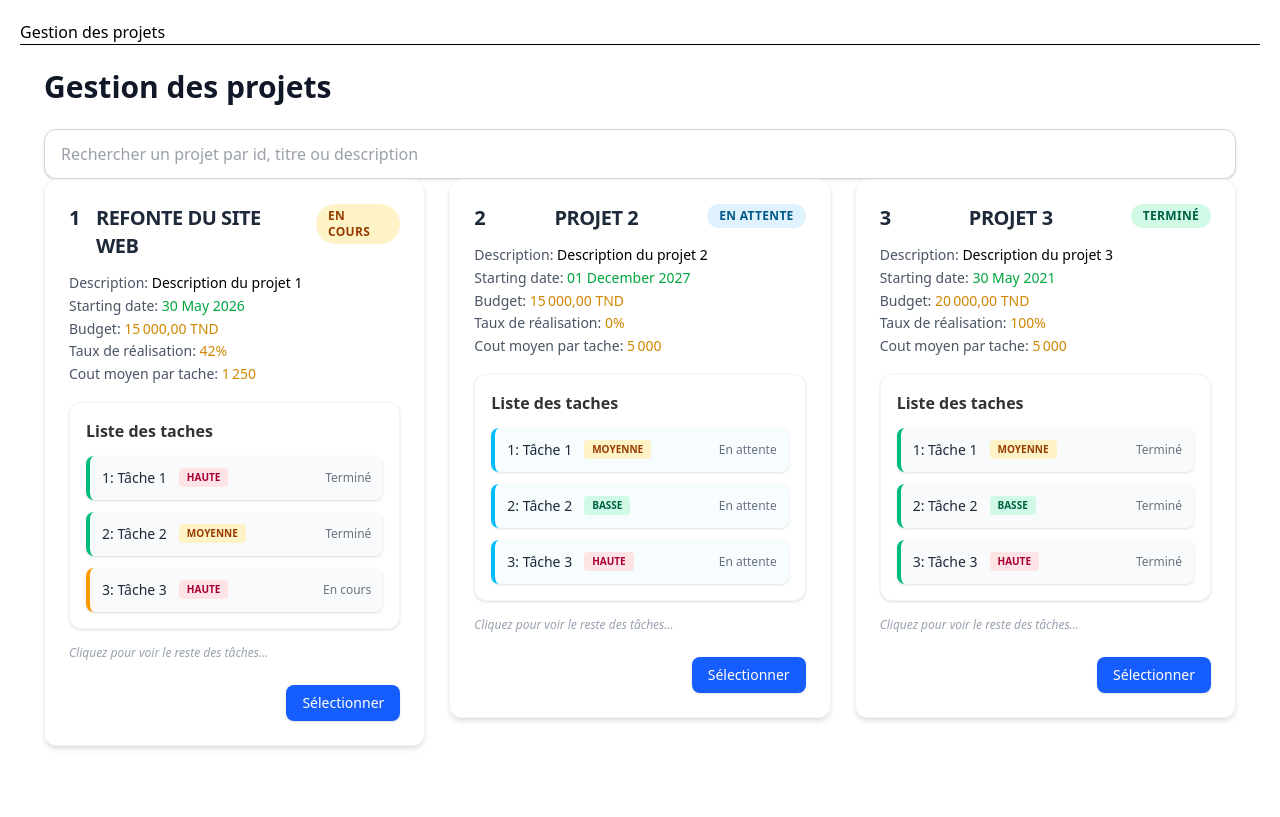
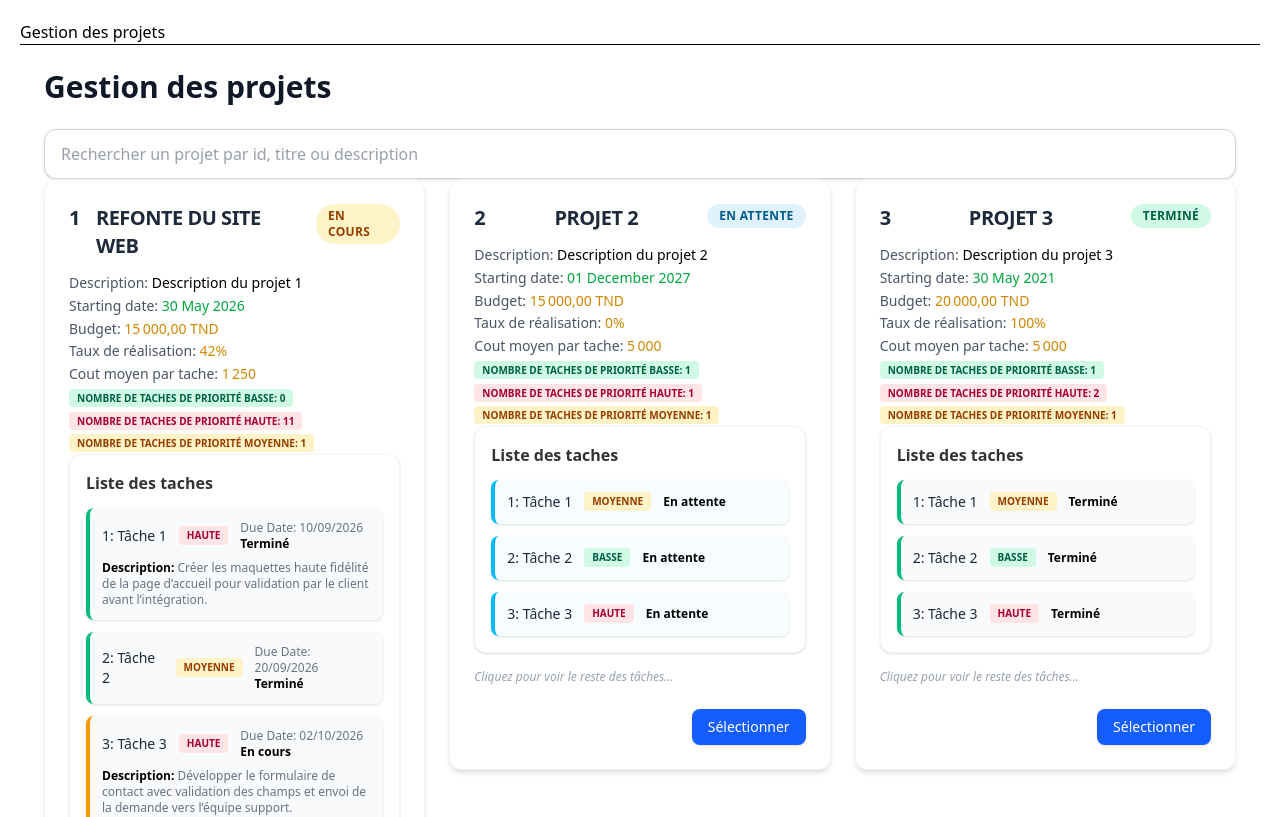
Before and after one commit to Yassine-Turki-git-hub/TaskFlow, an Angular app: page / in a window 1280 px wide. Shown: the top 817 px of the page. Built offline with nearby package versions, Linux system fonts and the light colour scheme.

Commit message:
ajout de tous les pipes intégrés

```diff
--- a/src/app/features/projects/components/project-card/project-card.html
+++ b/src/app/features/projects/components/project-card/project-card.html
@@ -26,7 +26,12 @@
         <p class="text-gray-600 text-sm leading-relaxed">Budget: <span class="text-yellow-600">{{project.budget | currency:'TND':'symbol':'1.2-2':'fr'}}</span></p>
         @if (project.tasks.length > 0){
           <p class="text-gray-600 text-sm leading-relaxed">Taux de réalisation: <span class="text-yellow-600">{{this.getAccomplishmentRatio() | percent}}</span></p>
-          <p class="text-gray-600 text-sm mb-4 leading-relaxed">Cout moyen par tache: <span class="text-yellow-600">{{project.budget/project.tasks.length | number:'1.0-0':'fr'}}</span></p>
+          <p class="text-gray-600 text-sm leading-relaxed">Cout moyen par tache: <span class="text-yellow-600">{{project.budget/project.tasks.length | number:'1.0-0':'fr'}}</span></p>
+        }
+        @for (item of getNumberOfTasksPerPriority() | keyvalue; track item.key){
+          <p class="text-gray-600 text-sm leading-relaxed">
+            <span class="text-[10px] font-bold px-2 py-0.5 rounded uppercase" [ngClass]="getPriorityClass(item.key)">Nombre de taches de priorité  {{item.key}}: {{item.value}}</span>
+          </p>
         }
 
         <!-- Section Tâches : affichée uniquement si le projet est sélectionné -->
--- a/src/app/features/projects/components/project-card/project-card.ts
+++ b/src/app/features/projects/components/project-card/project-card.ts
@@ -3,6 +3,7 @@ import { Component, EventEmitter, Input, Output } from '@angular/core';
 import { ProjectModel } from '../../models/project.model';
 import { TaskList } from '../task-list/task-list';
 import { TypeStatus } from '../../models/type-status';
+import { TypePriority } from '../../models/type-priority';
 
 @Component({
   imports: [CommonModule, TaskList],
@@ -33,10 +34,28 @@ export class ProjectCard {
     }
     return (completeTasks/this.project.tasks.length);
   }
-  /*
-  getNumberOfTasksPerPriority(): number{
 
-    for (let task of this.project.tasks | KeyValuePipe )
+  getNumberOfTasksPerPriority(): Record<TypePriority, number> {
+  return this.project.tasks.reduce((acc, task) => {
+    acc[task.priority] = (acc[task.priority] || 0) + 1;
+    return acc;
+  }, {
+    [TypePriority.Haute]: 0,
+    [TypePriority.Moyenne]: 0,
+    [TypePriority.Basse]: 0
+  });
+}
+
+  getPriorityClass(priority: string): string {
+    switch (priority as TypePriority) {
+      case TypePriority.Basse:
+        return 'bg-emerald-100 text-emerald-800';
+      case TypePriority.Moyenne:
+        return 'bg-amber-100 text-amber-800';
+      case TypePriority.Haute:
+        return 'bg-rose-100 text-rose-800';
+      default:
+        return 'bg-gray-100 text-gray-800';
+    }
   }
-    */
 }
--- a/src/app/features/projects/components/task-list/task-list.html
+++ b/src/app/features/projects/components/task-list/task-list.html
@@ -4,23 +4,45 @@
     @if (tasks && tasks.length > 0) {
         <ul class="space-y-3">
             @for (task of tasks; track task.id) {
-                <li class="flex items-center justify-between p-3 rounded-lg bg-gray-50 border-l-4 shadow-sm transition-all"
+                <li class="flex flex-col p-3 rounded-lg bg-gray-50 border-l-4 shadow-sm transition-all"
     [ngClass]="getStatusClass(task.status)">
 
+    <!-- Main row -->
     <div class="flex items-center gap-3">
+
+        <!-- Task ID and name -->
         <span class="text-sm font-medium text-gray-800">
             {{task.id}}: {{task.title}}
         </span>
 
+        <!-- Priority -->
         <span class="text-[10px] font-bold px-2 py-0.5 rounded uppercase"
               [ngClass]="getPriorityClass(task.priority)">
             {{task.priority}}
         </span>
+
+        <!-- Due date and status in the same block -->
+        <div class="flex flex-col">
+            @if (task.dueDate) {
+                <span class="text-xs font-medium text-gray-500">
+                    Due Date: {{task.dueDate | date:"dd/MM/yyyy"}}
+                </span>
+            }
+
+            <span class="text-xs font-bold text-black">
+                {{task.status}}
+            </span>
         </div>
 
-                    <div class="text-xs font-medium text-gray-500">
-                        {{task.status}}
     </div>
+
+    <!-- Description underneath everything -->
+    @if (task.description) {
+        <p class="mt-2 text-xs font-medium text-gray-500">
+            <span class="font-bold text-black">Description: </span>{{task.description}}
+        </p>
+    }
+
 </li>
             }
         </ul>
```
Lines whose indentation alone changed are shown as unchanged.
